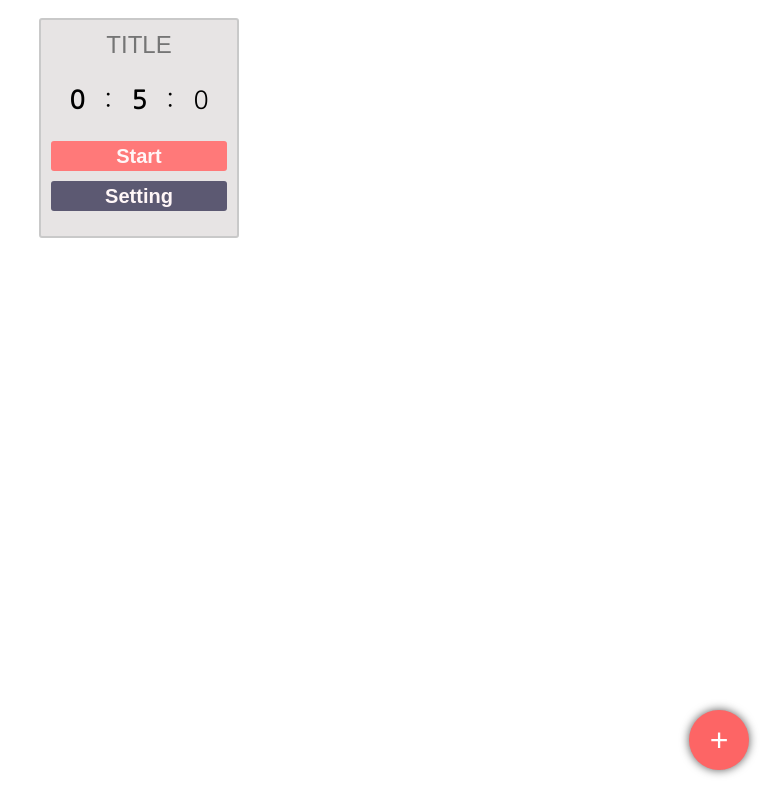
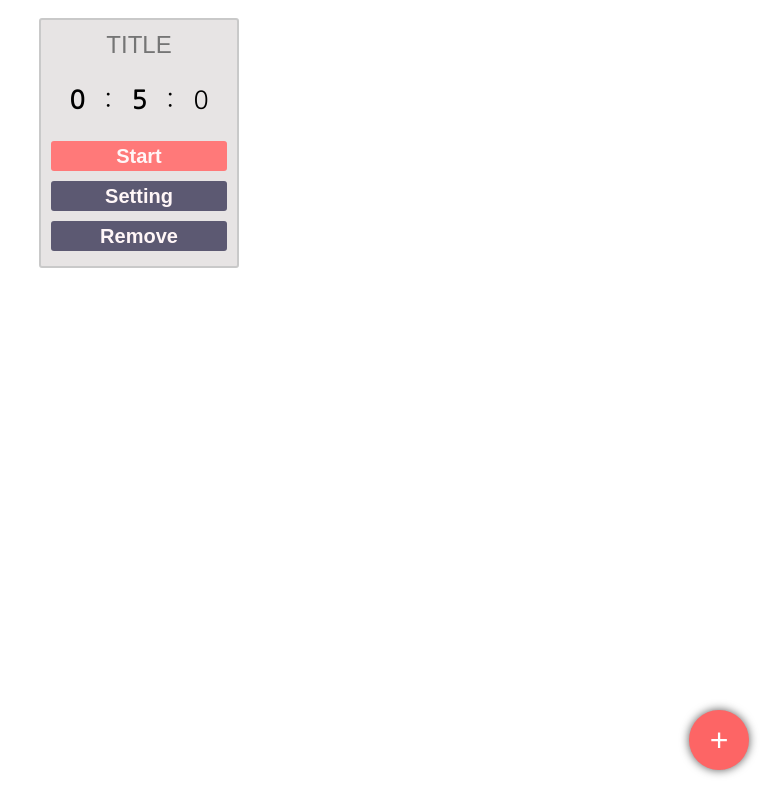
Before and after one commit to J911/Timer, a plain HTML site: page index.html in a window 1280 px wide. Shown: the whole page, without its empty margins (501-1280 px from the left). Drawn offline with nearby package versions, Linux system fonts and the light colour scheme.

Commit message:
update add remove function

```diff
--- a/css/master.css
+++ b/css/master.css
@@ -7,7 +7,7 @@ body{
     display: inline-block;
     background-color: rgb(231, 228, 228);
     width: 200px;
-    height: 220px;
+    height: 250px;
     border-radius: 3px;
     border: 2px solid rgb(201, 201, 201);
     padding: 10px;
@@ -59,7 +59,7 @@ li.hour, li.min{
 .stop-btn{
     margin-bottom: 10px;
 }
-.setting-btn{
+.setting-btn, .delete-btn{
     width: 100%;
     height: 30px;
     border: 0px;
@@ -69,8 +69,9 @@ li.hour, li.min{
     background-color: rgb(92, 89, 114);
     cursor: pointer;
     border-radius: 3px;
+    margin-bottom: 10px;
 }
-.setting-btn:active, .cancle-btn:active{
+.setting-btn:active, .cancle-btn:active, .delete-btn:active{
     background-color: rgb(68, 66, 82);
 }
 .stop-btn, .cancle-btn{
--- a/index.html
+++ b/index.html
@@ -26,6 +26,9 @@
         <button class="setting-btn" onclick="setting('timer1')">
             Setting
         </button>
+        <button class="delete-btn" onclick="remove('timer1')">
+            Remove
+        </button>
     </div>
 
     <button class="float-btn" onclick="addCounter()">
--- a/js/master.js
+++ b/js/master.js
@@ -74,6 +74,9 @@ function addCounter() {
         <button class="setting-btn" onclick="setting('timer${counter}')">
             Setting
         </button>
+        <button class="setting-btn" onclick="remove('timer${counter}')">
+            Remove
+        </button>
     </div>
     `);
 }
@@ -107,3 +110,9 @@ function set(){
     $(`#${current} li.sec`).empty().append(timers[current].sec);
     cancle();
 }
+
+function remove(timer) {
+    stop(timer);
+    timers[timer] = null;
+    $('#'+timer).remove();
+}
```
